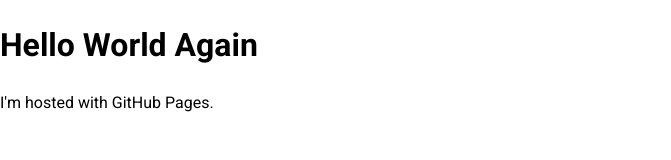
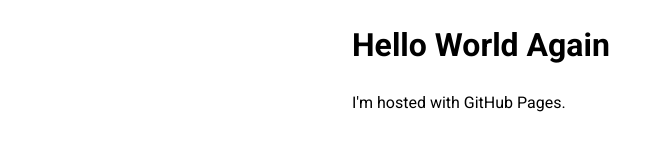
Before and after one commit to brushed/brushed.github.io, a plain HTML site: page index.html in a window 1280 px wide. Shown: the whole page, without its empty margins (0-671 px from the left). Drawn offline with nearby package versions, Linux system fonts and the light colour scheme.

Commit message:
Setting width of body

```diff
--- a/index.html
+++ b/index.html
@@ -2,9 +2,12 @@
 <html>
 <link href='https://fonts.googleapis.com/css?family=Roboto:300,400,500,700|Material+Icons' rel="stylesheet" type="text/css">
 <link href="https://unpkg.com/vuetify/dist/vuetify.min.css" rel="stylesheet" type="text/css">
-
-
-
+<style>
+body {
+    margin:1em auto;
+    width:36em;
+}
+</style>
 <body>
 <h1>Hello World Again</h1>
 <p>I'm hosted with GitHub Pages.</p>
```
